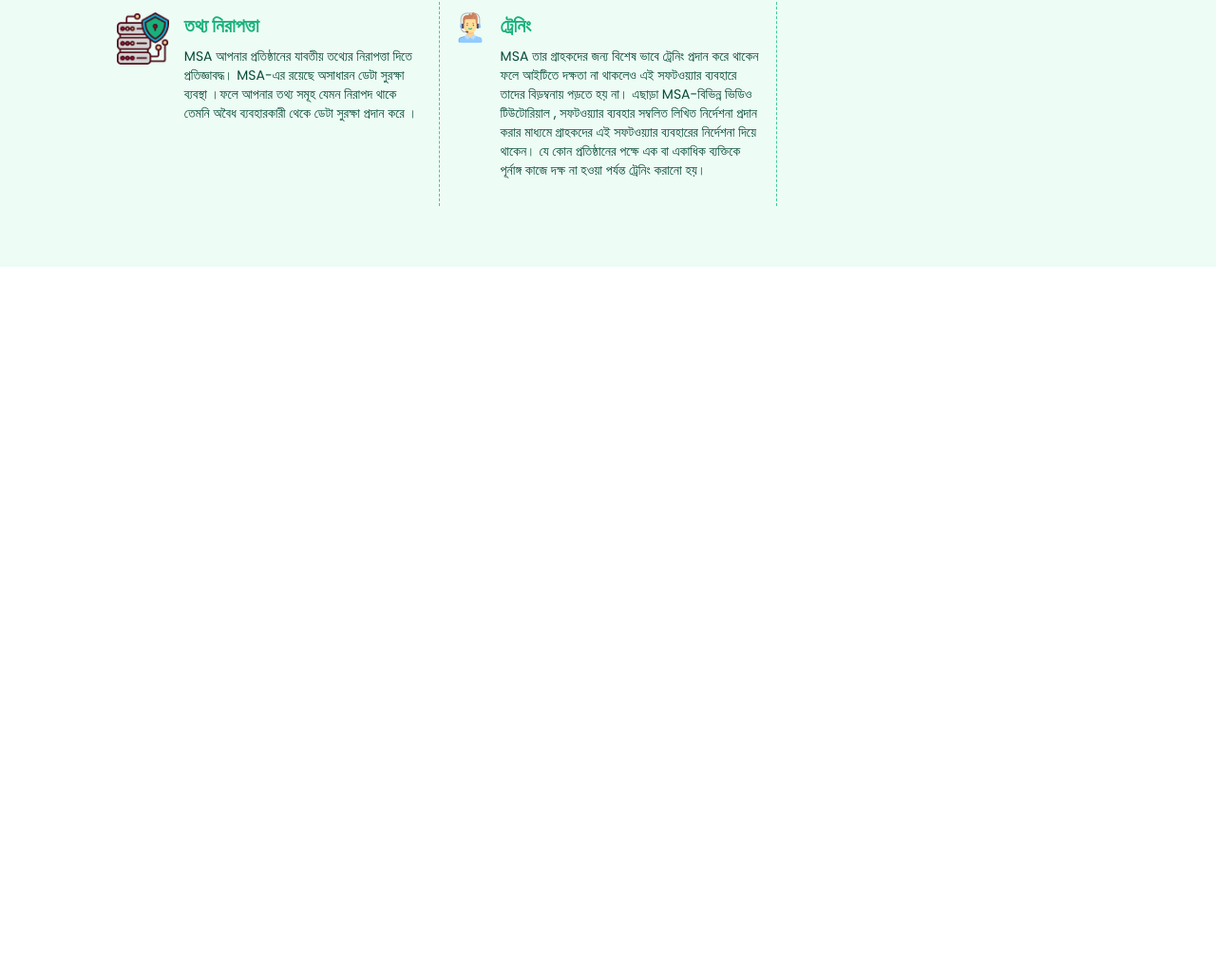
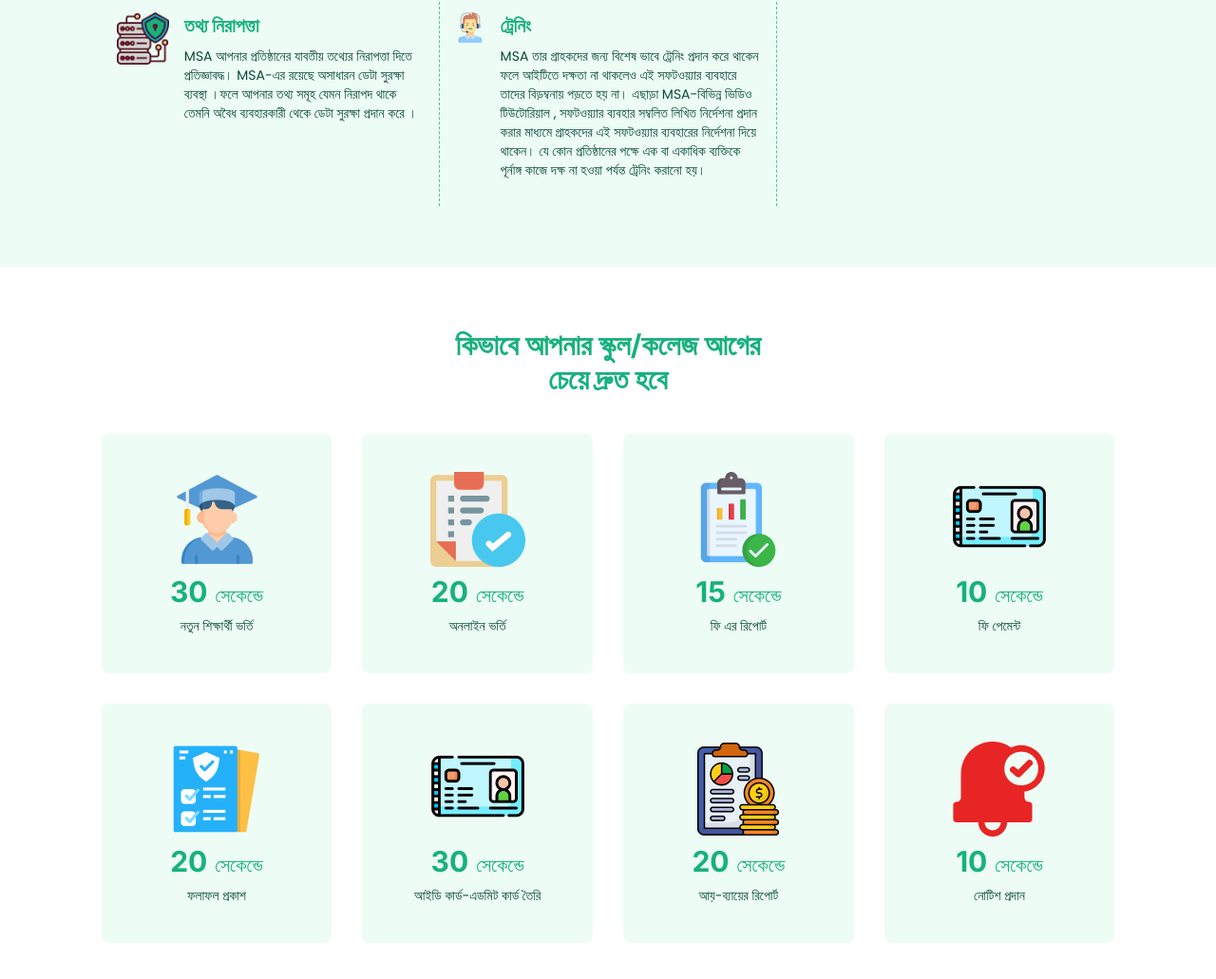
Before and after one commit to Jakaria030/msa-school, a website built with Vite: page index.html in a window 1280 px wide. Shown: the part 3521-4552 px from the top of the page at 95% size. Before the commit the page ends 3802 px from the top, so only its background shows below. Built offline with nearby package versions, Linux system fonts and the light colour scheme; files whose address does not match are found by name.

Commit message:
How MSA can make your school or college more efficient section complleted

```diff
--- a/index.html
+++ b/index.html
@@ -413,6 +413,76 @@
     </section>
     <!-- Why choose MSA section end -->
 
+    <!-- How MSA can make your school/college more efficient section start -->
+    <section class="py-10 sm:py-16 w-11/12 sm:w-10/12 mx-auto">
+        <!-- Section title -->
+        <div class="max-w-3xl mx-auto text-center">
+            <div class="mx-3">
+                <h2 class="text-xl sm:text-3xl font-bold text-green-3 font-inter">কিভাবে আপনার স্কুল/কলেজ আগের <br> চেয়ে দ্রুত হবে</h2>
+            </div>
+        </div>
+
+        <!-- Cards section -->
+        <div class="grid grid-cols-1 sm:grid-cols-2 lg:grid-cols-4 gap-5 sm:gap-8 pt-6 sm:pt-10">
+            <!-- Card-1 -->
+            <div class="flex flex-col justify-center items-center gap-2 bg-green-2 p-5 sm:p-10 rounded-lg">
+                <img src="./assets/new-student-icon.png">
+                <h4 class="text-green-3 sm:text-xl"><span class="text-2xl sm:text-3xl font-bold mr-2 font-inter">30</span>সেকেন্ডে</h4>
+                <p class="text-sm text-green-7">নতুন শিক্ষার্থী ভর্তি</p>
+            </div>
+
+            <!-- Card-2 -->
+            <div class="flex flex-col justify-center items-center gap-2 bg-green-2 p-5 sm:p-10 rounded-lg">
+                <img src="./assets/addmission-icon.png">
+                <h4 class="text-green-3 sm:text-xl"><span class="text-2xl sm:text-3xl font-bold mr-2 font-inter">20</span>সেকেন্ডে</h4>
+                <p class="text-sm text-green-7">অনলাইন ভর্তি</p>
+            </div>
+
+            <!-- Card-3 -->
+            <div class="flex flex-col justify-center items-center gap-2 bg-green-2 p-5 sm:p-10 rounded-lg">
+                <img src="./assets/report-icon.png">
+                <h4 class="text-green-3 sm:text-xl"><span class="text-2xl sm:text-3xl font-bold mr-2 font-inter">15</span>সেকেন্ডে</h4>
+                <p class="text-sm text-green-7">ফি এর রিপোর্ট</p>
+            </div>
+
+            <!-- Card-4 -->
+            <div class="flex flex-col justify-center items-center gap-2 bg-green-2 p-5 sm:p-10 rounded-lg">
+                <img src="./assets/id-card-icon.png">
+                <h4 class="text-green-3 sm:text-xl"><span class="text-2xl sm:text-3xl font-bold mr-2 font-inter">10</span>সেকেন্ডে</h4>
+                <p class="text-sm text-green-7">ফি পেমেন্ট</p>
+            </div>
+
+            <!-- Card-5 -->
+            <div class="flex flex-col justify-center items-center gap-2 bg-green-2 p-5 sm:p-10 rounded-lg">
+                <img src="./assets/resul-sheet-icon.png">
+                <h4 class="text-green-3 sm:text-xl"><span class="text-2xl sm:text-3xl font-bold mr-2 font-inter">20</span>সেকেন্ডে</h4>
+                <p class="text-sm text-green-7">ফলাফল প্রকাশ</p>
+            </div>
+
+            <!-- Card-6 -->
+            <div class="flex flex-col justify-center items-center gap-2 bg-green-2 p-5 sm:p-10 rounded-lg">
+                <img src="./assets/id-card-icon.png">
+                <h4 class="text-green-3 sm:text-xl"><span class="text-2xl sm:text-3xl font-bold mr-2 font-inter">30</span>সেকেন্ডে</h4>
+                <p class="text-sm text-green-7">আইডি কার্ড-এডমিট কার্ড তৈরি</p>
+            </div>
+
+            <!-- Card-7 -->
+            <div class="flex flex-col justify-center items-center gap-2 bg-green-2 p-5 sm:p-10 rounded-lg">
+                <img src="./assets/balance-report-icon.png">
+                <h4 class="text-green-3 sm:text-xl"><span class="text-2xl sm:text-3xl font-bold mr-2 font-inter">20</span>সেকেন্ডে</h4>
+                <p class="text-sm text-green-7">আয়-ব্যায়ের রিপোর্ট</p>
+            </div>
+
+            <!-- Card-8 -->
+            <div class="flex flex-col justify-center items-center gap-2 bg-green-2 p-5 sm:p-10 rounded-lg">
+                <img src="./assets/notification-icon.png">
+                <h4 class="text-green-3 sm:text-xl"><span class="text-2xl sm:text-3xl font-bold mr-2 font-inter">10</span>সেকেন্ডে</h4>
+                <p class="text-sm text-green-7">নোটিশ প্রদান</p>
+            </div>
+        </div>
+    </section>
+    <!-- How MSA can make your school/college more efficient section end -->
+
 </body>
 
 </html>
```
Also changed, not shown: assets/addmission-icon.png (added), assets/balance-report-icon.png (added), assets/fee-payment-icon.png (added), assets/id-card-icon.png (added), assets/new-student-icon.png (added), assets/notification-icon.png (added), assets/report-icon.png (added), assets/resul-sheet-icon.png (added).
